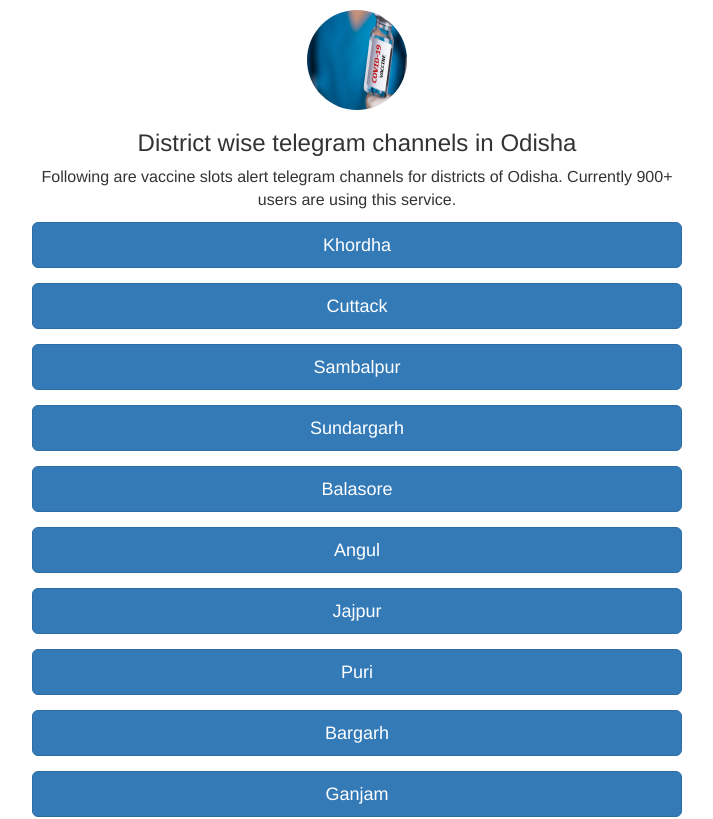
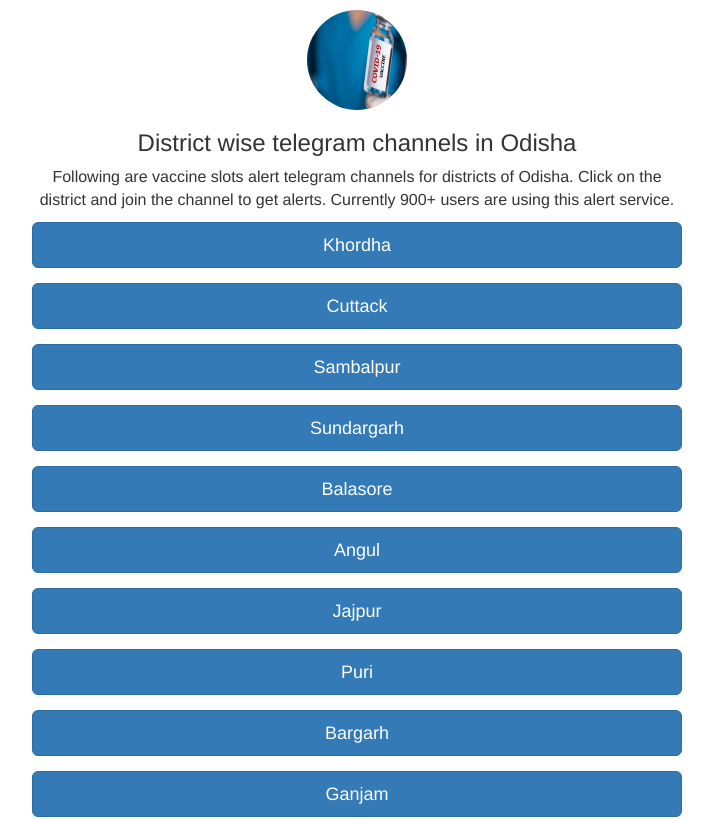
Before and after one commit to dassubhasish96/odisha-vaccine-alerts, a React (Create React App) app: page / in a window 1280 px wide. Shown: the top 819 px of the page, without its empty margins (298-1011 px from the left). Built offline with nearby package versions, Linux system fonts and the light colour scheme.

Commit message:
updated ui text

```diff
--- a/src/components/shared/Header/header.component.js
+++ b/src/components/shared/Header/header.component.js
@@ -10,8 +10,9 @@ function Header(props) {
         <Fragment>
              <img class = "image" src= {banner} alt="vaccine banner" ></img>
            <h3>District wise telegram channels in Odisha</h3>
-           <p>Following are vaccine slots alert telegram channels for districts of Odisha. Currently 900+ users are using
-               this service.
+           <p>Following are vaccine slots alert telegram channels for districts of Odisha. Click on the district and join the channel to get
+               alerts. Currently 900+ users are using
+               this alert service.
            </p>
         </Fragment>
     );
```
